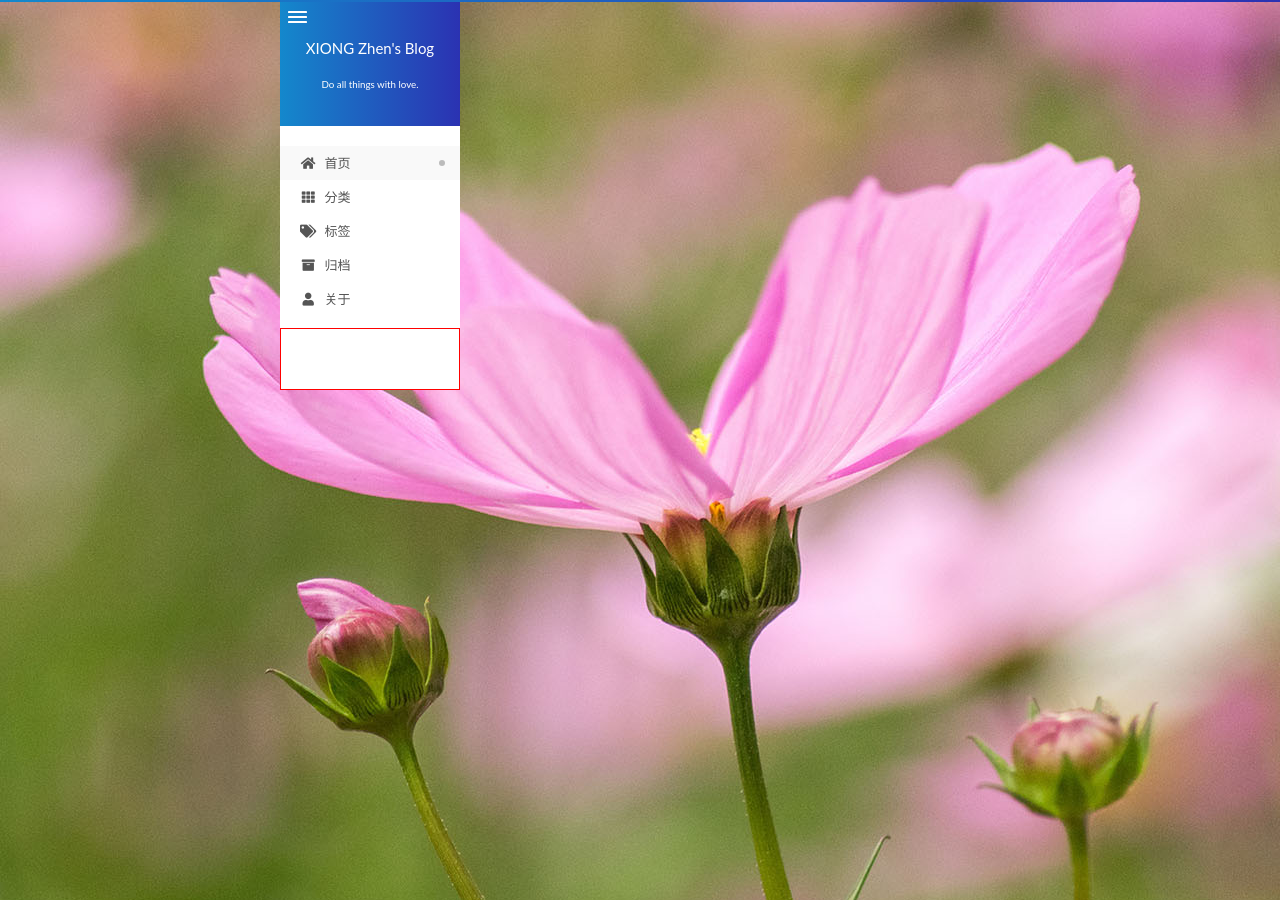
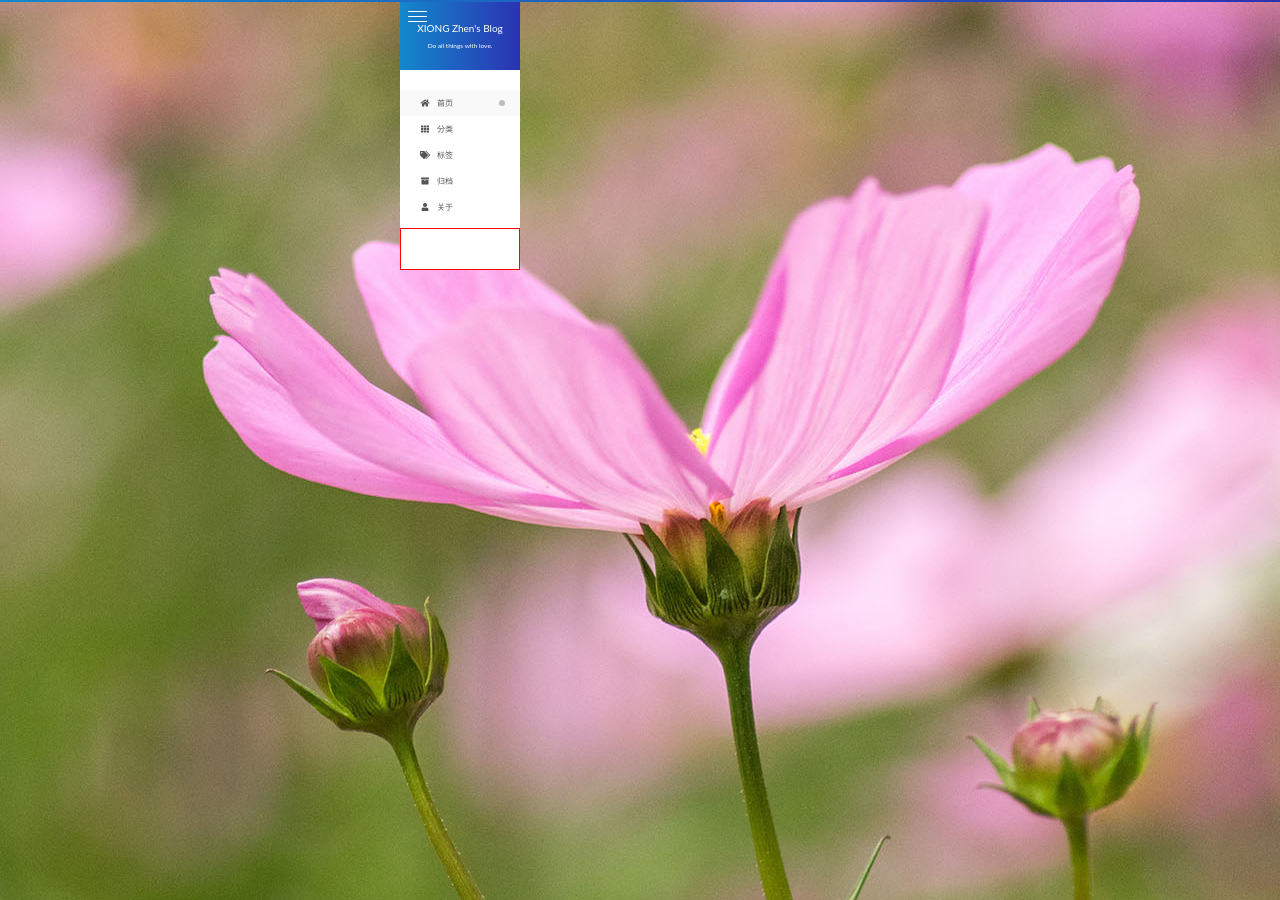
Before and after one commit to comacros/comacros.github.io, a Jekyll site: the page home.html, which Jekyll copies as it is, in a window 1280 px wide. Built offline with Jekyll 4.4.1, drawn with Linux system fonts in a browser that asks for light colours; nearby versions of some CDN libraries.

Commit message:
update css font size

```diff
--- a/css/style.css
+++ b/css/style.css
@@ -11,32 +11,32 @@
 }
 @media (min-resolution: 1ddpx) {
   body {
-    font-size: 12px!important;
+    font-size: 8px!important;
   }
 }
 @media (-webkit-min-device-pixel-ratio: 1) {
   body {
-    font-size: 12px !important;
+    font-size: 8px !important;
   }
 }
 @media (min-resolution: 1.5dppx) {
   body {
-    font-size: 14px !important;
+    font-size: 12px !important;
   }
 }
 @media (-webkit-min-device-pixel-ratio: 1.5) {
   body {
-    font-size: 14px !important;
+    font-size: 12px !important;
   }
 }
 @media (min-resolution: 2ddpx) {
   body {
-    font-size: 18px !important;
+    font-size: 16px !important;
   }
 }
 @media (-webkit-min-device-pixel-ratio: 2) {
   body {
-    font-size: 18px !important;
+    font-size: 16px !important;
   }
 }
 @media (min-resolution: 2.5ddpx) {
@@ -85,28 +85,29 @@
   content: "\f015";
 }
 .site-meta {
-  padding: 2.5em 0;
+  padding: 2em 0;
   color: #fff;
   background: #8b5a00;
   background-image: linear-gradient(90deg, #1488cc 0%, #2b32b2 100%);
   margin: 0;
   text-align: center;
+  white-space: nowrap;
 }
 .site-meta .site-title {
   position: relative;
   display: inline-block;
   vertical-align: top;
-  line-height: 2.25em;
+  line-height: 2em;
   font-size: 1.25em;
   font-weight: normal;
   color: #fff;
 }
 .site-meta .site-subtitle {
   position: relative;
-  margin: 0.625em 0.625em 0;
   font-weight: initial;
   font-size: 0.8125em;
   color: #fff;
+  padding: 0;
 }
 .site-nav-toggle {
   display: block;
@@ -174,7 +175,7 @@
   transition-duration: 0.2s;
   transition-timing-function: ease-in-out;
   transition-delay: 0s;
-  font-size: 13px;
+  font-size: 1em;
   display: block;
 }
 .sidebar-position-left .header .header-inner .site-nav .menu .menu-item a:hover {
```
Also changed, not shown: css/style.less (+12 -11 lines).
